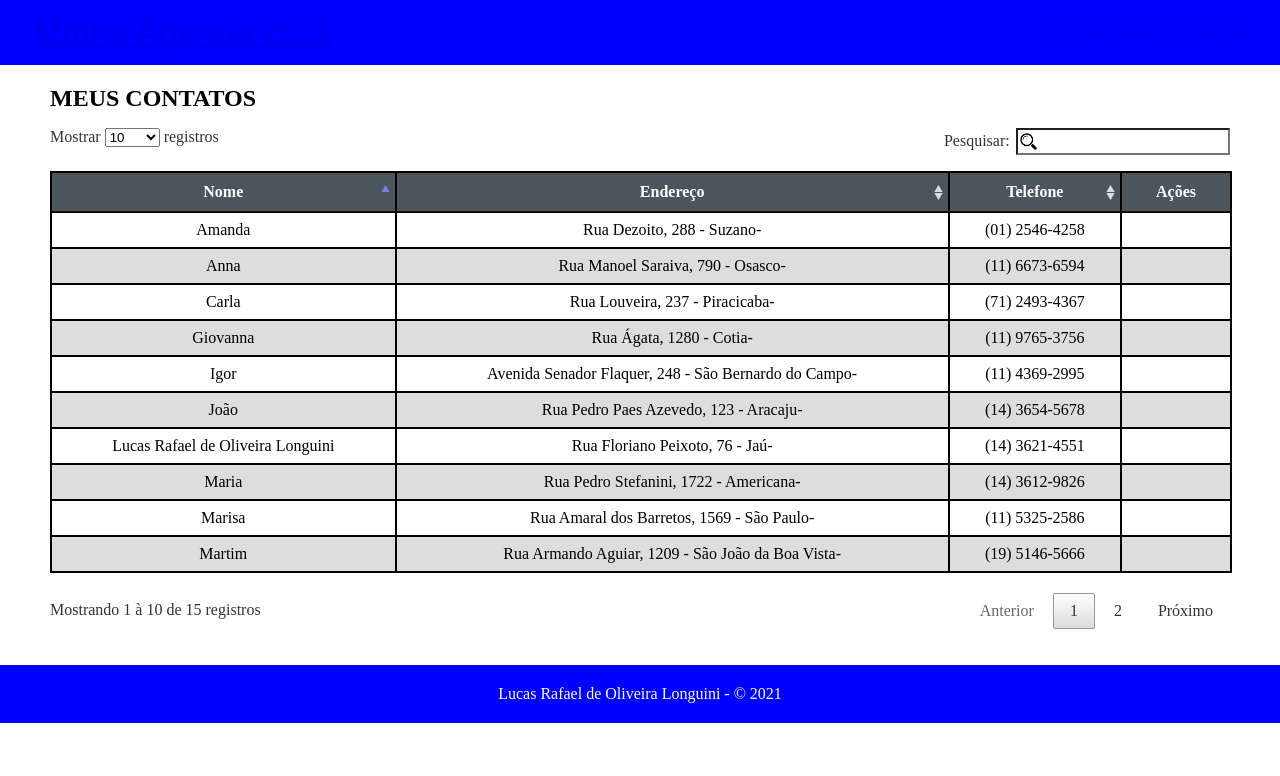
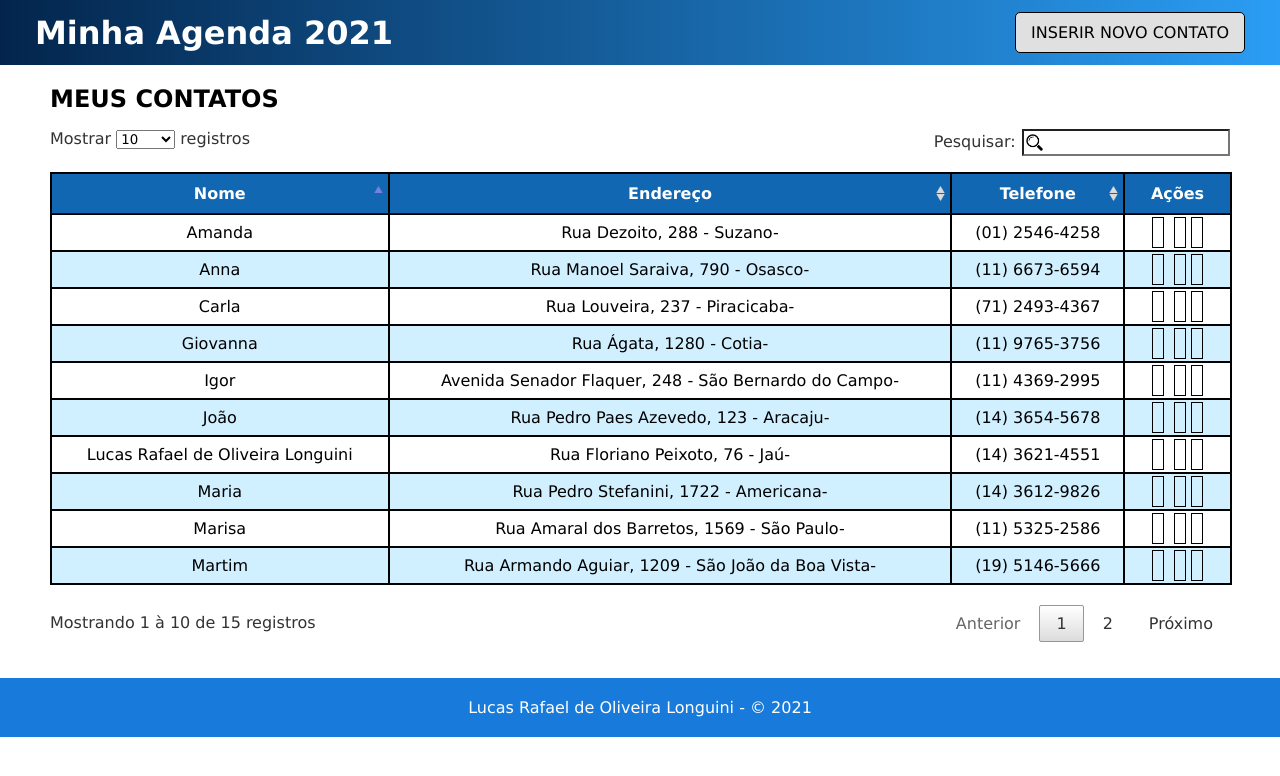
Before and after one commit to TheRambotnic/agenda-telefonica, a PHP site: page / in a window 1280 px wide. Shown: the top 776 px of the page. Run offline with PHP 8.4, Linux system fonts and the light colour scheme; data comes from the database, SQL or seed files in the repository; data that the repository does not hold is empty.

Commit message:
layout feito para página de edição e inserção de dados

```diff
--- a/views/assets/css/layout.css
+++ b/views/assets/css/layout.css
@@ -2,22 +2,140 @@
 	margin: 0;
 	padding: 0;
 	box-sizing: border-box;
+	font-family: "Verdana";
 }
 
 header {
 	width: 100%;
 	height: 65px;
-	background-color: blue;
+	background-image: linear-gradient(to left, #2A9DF4, #03254C);
 	color: #FFF;
 	display: flex;
 	justify-content: space-between;
 	align-items: center;
-	font-family: "Arial", sans-serif;
 	padding: 0 35px;
+}
+
+header h1 a {
+	text-decoration: none;
+	color: #FFF;
+}
+
+header h1 a:hover {
+	color: #CDCDCD;
+}
+
+header .novo-contato {
+	text-decoration: none;
+	color: #000;
+	padding: 10px 15px;
+	background-color: #E0E0E0;
+	border: 1px solid #000;
+	border-radius: 5px;
+}
+
+header .novo-contato:hover {
+	background-color: #3580B1;
+	color: #FFF;
 }
 
 main {
 	padding: 20px 50px;
+}
+
+.obg {
+	color: #F00;
+}
+
+#dados {
+	margin: auto;
+	width: 50%;
+	border: 2px solid #333;
+	background-color: #DADADA;
+}
+
+#dados h2 {
+	background-color: #187BDC;
+	color: #FFF;
+	padding: 15px;
+	text-align: center;
+	border-bottom: 2px solid #333;
+}
+
+.container {
+	padding: 20px;
+}
+
+.container label {
+	font-weight: bold;
+}
+
+.container input {
+	width: 100%;
+	padding: 5px 10px;
+}
+
+.container textarea {
+	padding: 5px 10px;
+	width: 100%;
+	height: 90px;
+	resize: none;
+}
+
+.col-2 {
+	display: grid;
+	grid-template-columns: repeat(2, 1fr);
+	grid-column-gap: 10px;
+	width: 100%;
+}
+
+.col-3 {
+	display: grid;
+	grid-template-columns: repeat(3, 1fr);
+	grid-column-gap: 10px;
+	width: 100%;
+}
+
+#dados .btn {
+	display: flex;
+	justify-content: space-around;
+}
+
+.btn button {
+	margin-bottom: 15px;
+	padding: 10px 25px;
+	font-size: 16px;
+	border: 1px solid #000;
+}
+
+.btn button[name="save"] {
+	background-color: #06F;
+	color: #FFF;
+}
+
+.btn button[name="save"]:hover {
+	cursor: pointer;
+	background-color: #39F;
+}
+
+.btn button[name="cancel"] {
+	background-color: #F22;
+	color: #FFF;
+}
+
+.btn button[name="cancel"]:hover {
+	cursor: pointer;
+	background-color: #F66;
+}
+
+.btn button[name="reset"] {
+	background-color: #777;
+	color: #FFF;
+}
+
+.btn button[name="reset"]:hover {
+	cursor: pointer;
+	background-color: #AAA;
 }
 
 #contatos,
@@ -26,7 +144,7 @@ main {
 }
 
 #contatos th {
-	background-color: #4A555C;
+	background-color: #1167B1;
 	color: #FFF;
 }
 
@@ -34,17 +152,38 @@ main {
 	text-align: center;
 }
 
+#contatos td a span {
+	border: 1px solid #000;
+	padding: 5px;
+	color: #333;
+}
+
+/* Botões de ação */
+#contatos .fa-eye:hover {
+	background-color: #3FE0D0;
+	color: #000;
+}
+
+#contatos .fa-edit:hover {
+	background-color: #06F;
+	color: #FFF;
+}
+
+#contatos .fa-trash:hover {
+	background-color: #F22;
+	color: #FFF;
+}
 
 #contatos tr:nth-child(even) {
-	background-color: #DDD;
+	background-color: #D0EFFF;
 }
 
 #contatos tr:hover {
-	background-color: #B1B1B1;
+	background-color: #f7d6bf;
 }
 
 footer {
-	background-color: blue;
+	background-color: #187BDC;
 	color: #FFF;
 	text-align: center;
 	padding: 20px 0;
```
